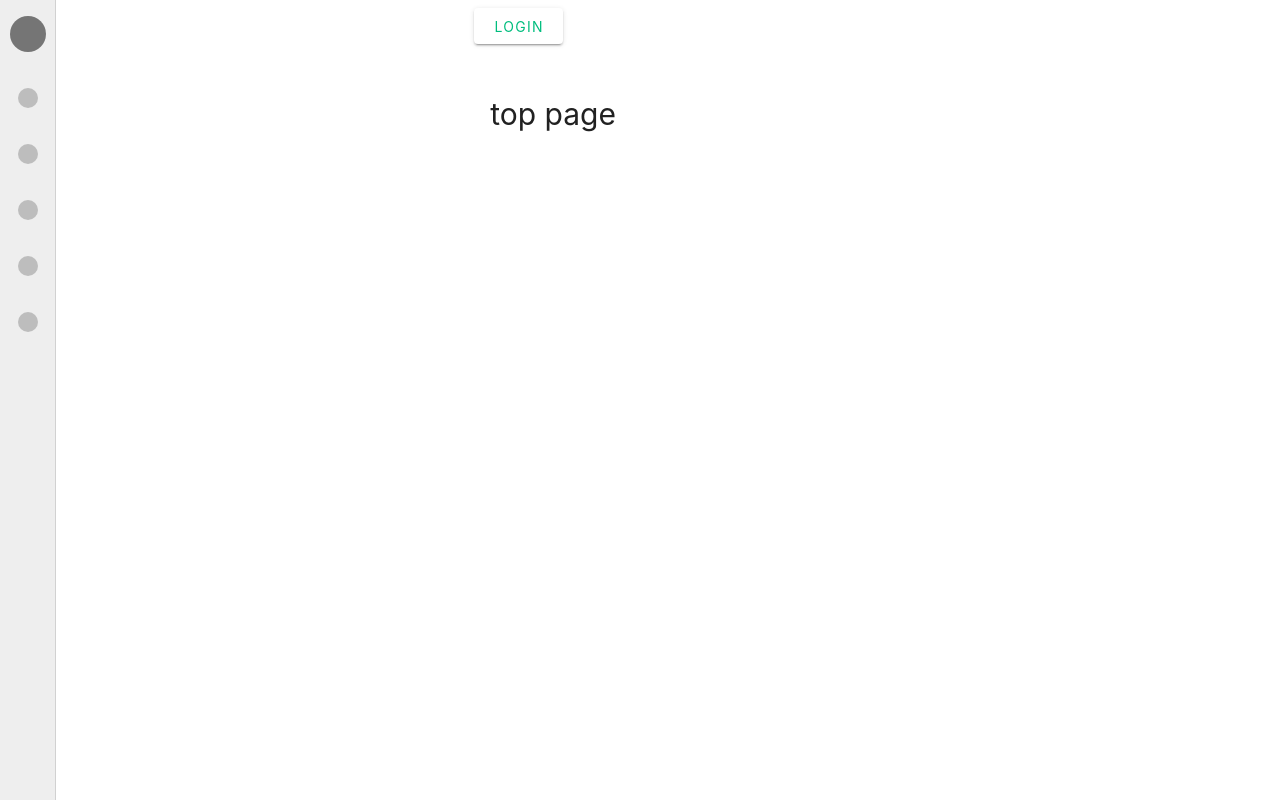
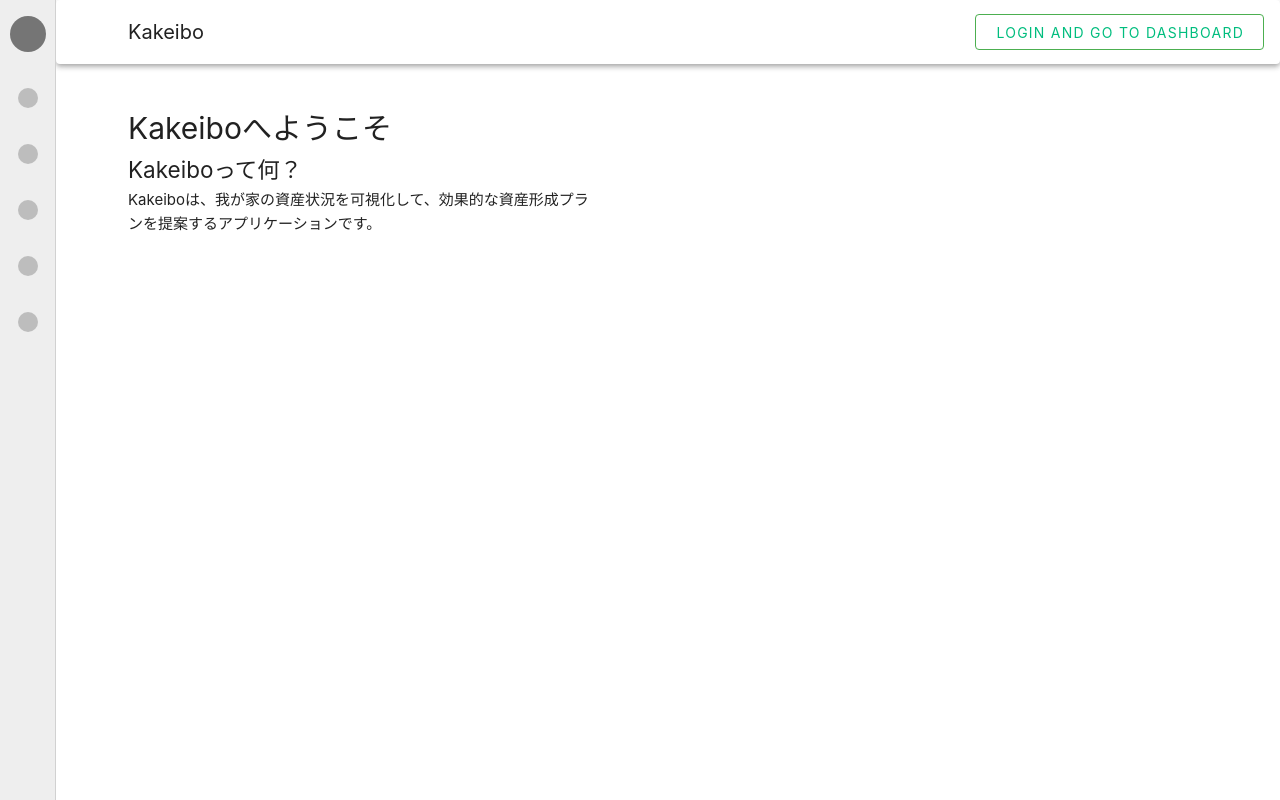
Before and after one commit to tker-78/kakeibo, a Vue app in the folder frontend/: page / in a window 1280 px wide. Built offline with nearby package versions, Linux system fonts and the light colour scheme; no server answers; the HTML template or start-up script is replaced by a standard one.

Commit message:
updating layouts

```diff
--- a/frontend/src/components/TopPage.vue
+++ b/frontend/src/components/TopPage.vue
@@ -5,8 +5,11 @@
 <template>
   <v-container>
     <h1>
-      top page
+      Kakeiboへようこそ
     </h1>
+
+    <h2>Kakeiboって何？</h2>
+    <p>Kakeiboは、我が家の資産状況を可視化して、効果的な資産形成プランを提案するアプリケーションです。</p>
   </v-container>
 
 </template>
--- a/frontend/src/views/DashboardView.vue
+++ b/frontend/src/views/DashboardView.vue
@@ -23,6 +23,7 @@ const logout = async () => {
       <v-btn
         variant="outlined"
         color="red"
+        class="ma-2"
         @click="logout"
       >logout</v-btn>
     </div>
--- a/frontend/src/views/HomeView.vue
+++ b/frontend/src/views/HomeView.vue
@@ -4,11 +4,26 @@ import TopPage from '@/components/TopPage.vue'
 </script>
 
 <template>
-  <v-main>
-    <v-btn id="login_btn">
-      <router-link to="/login">Login</router-link>
-    </v-btn>
-    <TopPage />
+  <v-app-bar rounded>
+    <template v-slot:prepend>
+      <v-app-bar-nav-icon></v-app-bar-nav-icon>
+    </template>
+    <v-app-bar-title>Kakeibo</v-app-bar-title>
+    <div>
+      <v-btn
+        id="login_btn"
+        variant="outlined"
+        color="success"
+        class="ma-4"
+      >
+        <router-link to="/login">Login and Go to Dashboard</router-link>
+      </v-btn>
+    </div>
+  </v-app-bar>
+  <v-main class="d-flex align-center justify-center">
+    <v-container>
+      <TopPage />
+    </v-container>
   </v-main>
 </template>
 
@@ -17,9 +32,4 @@ import TopPage from '@/components/TopPage.vue'
   margin: 30px 30px 30px 30px;
 }
 
-#login_btn {
-  margin-bottom: 30px;
-
-}
-
 </style>
```
